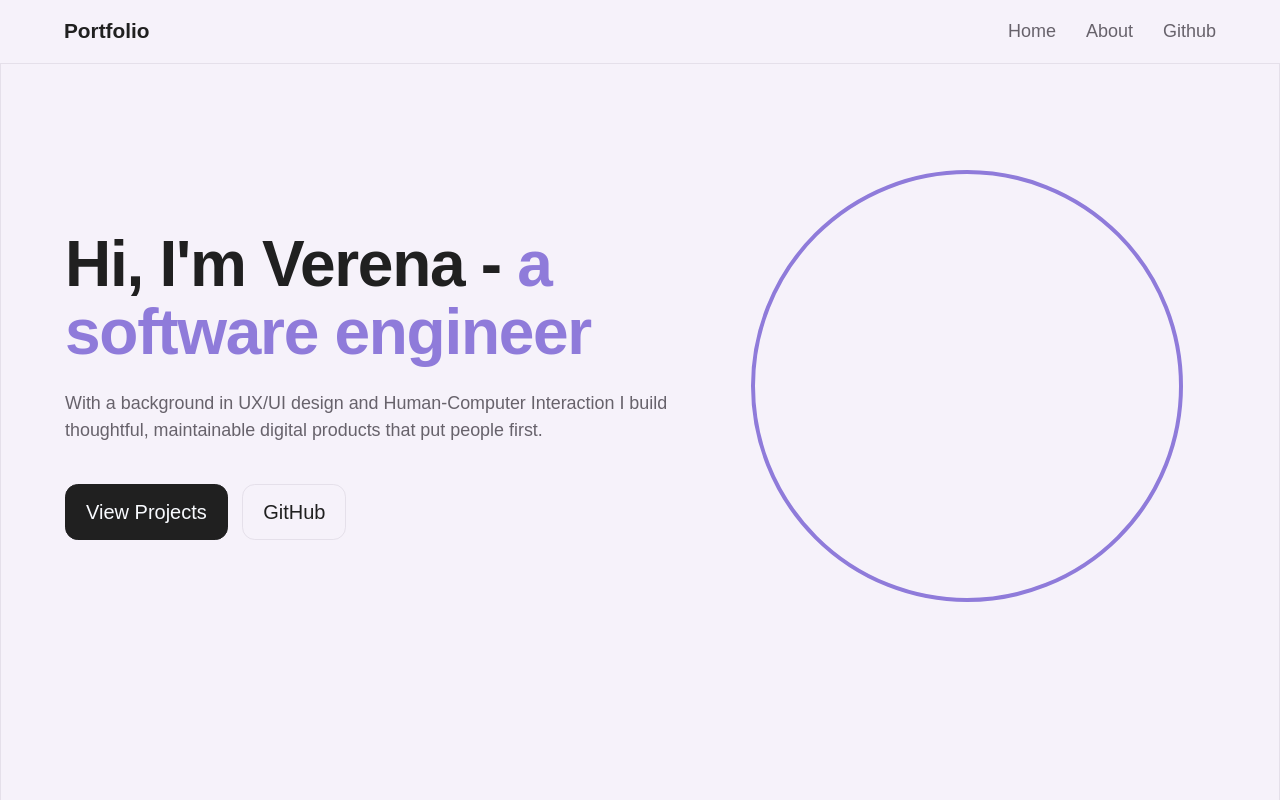
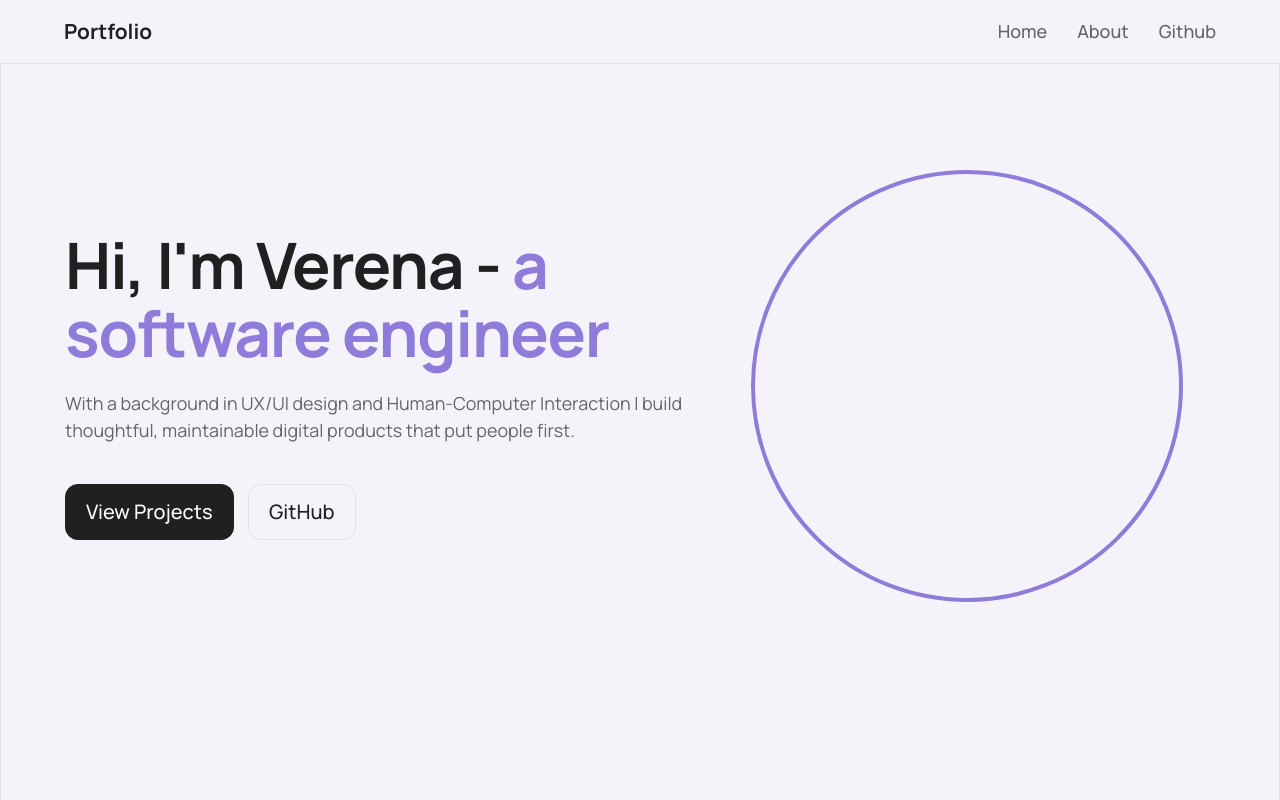
Before and after one commit to vseup/Portfolio, an Angular app: page / in a window 1280 px wide. Shown: the top 800 px of the page. Built offline with nearby package versions, Linux system fonts and the light colour scheme.

Commit message:
public/fonts: added manrope

```diff
--- a/src/styles.scss
+++ b/src/styles.scss
@@ -1,5 +1,13 @@
 * {
   box-sizing: border-box;
+}
+
+@font-face {
+  font-family: 'Manrope';
+  src: url('/fonts/manrope/Manrope-VariableFont_wght.ttf') format('truetype');
+  font-style: normal;
+  font-weight: 200 800;
+  font-display: swap;
 }
 
 :root {
```
Also changed, not shown: public/fonts/manrope/Manrope-VariableFont_wght.ttf (added), public/fonts/manrope/OFL.txt (added).
